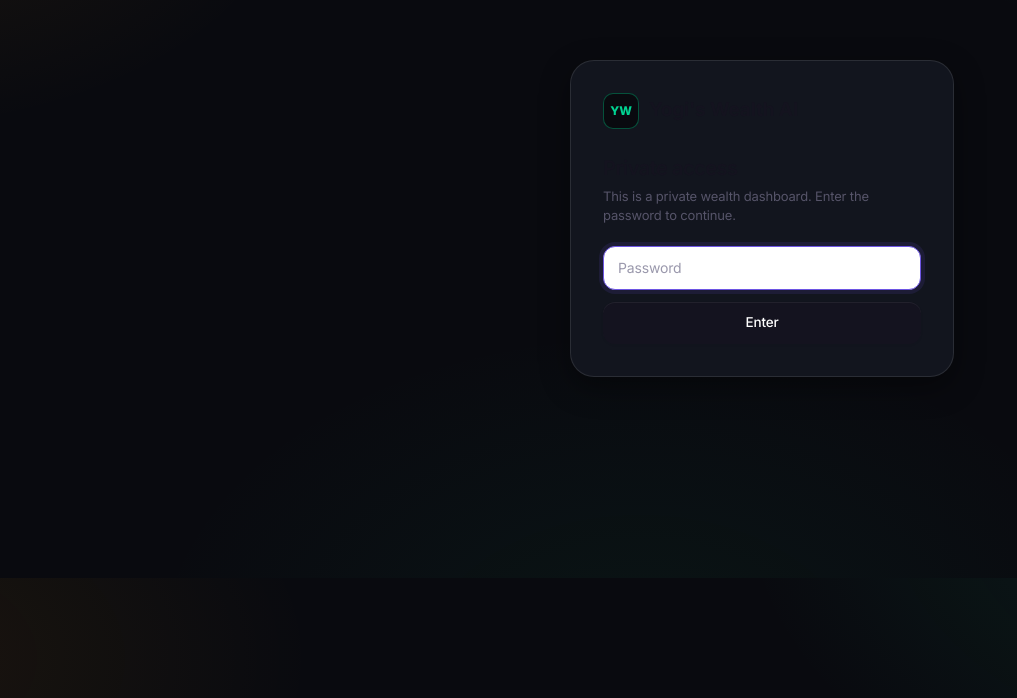
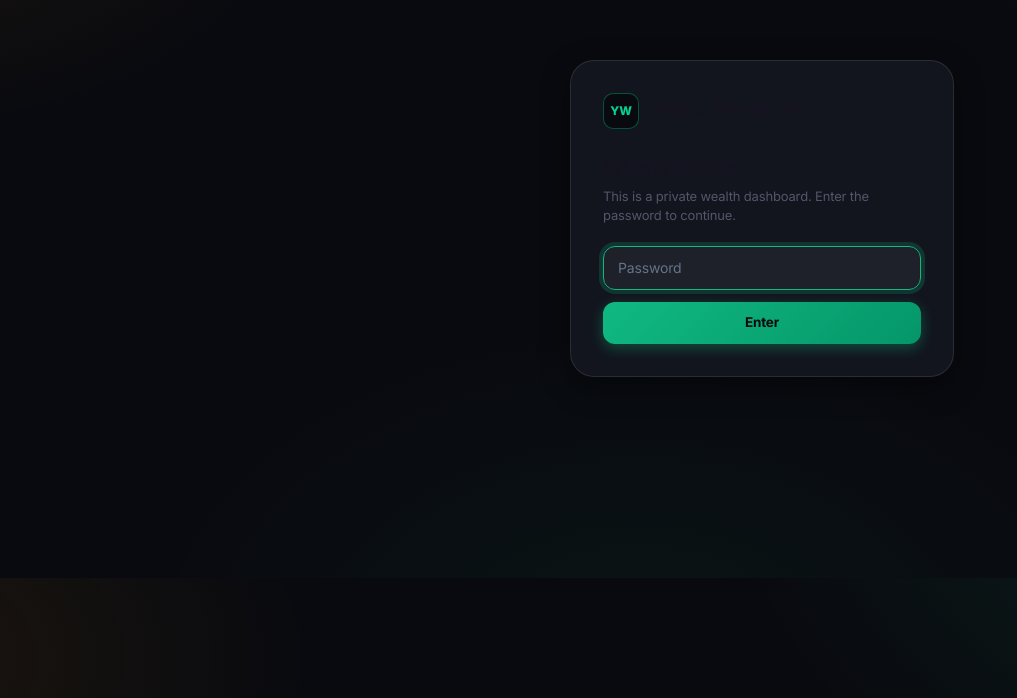
Before and after one commit to shameekyogi68/FinPilot, a Next.js app: page /login in a window 1280 px wide. Shown: the part 222-920 px from the top of the page, without its empty margins (0-1017 px from the left). Built offline with nearby package versions, Linux system fonts and the light colour scheme.

Commit message:
fix: remove white background from progress tracks and empty state icons

```diff
--- a/app/globals.css
+++ b/app/globals.css
@@ -266,11 +266,11 @@
     line-height: 1.4;
     border: 1px solid transparent;
   }
-  .pill-brand  { background: #F4F1FB; color: #4A30A8; border-color: rgba(109,85,227,0.18); }
-  .pill-gain   { background: #E8F7F0; color: #0E6A48; border-color: rgba(14,138,95,0.18); }
-  .pill-loss   { background: #FCEEEC; color: #A02727; border-color: rgba(214,59,59,0.18); }
-  .pill-warn   { background: #FCF3E1; color: #8A5612; border-color: rgba(199,122,31,0.20); }
-  .pill-neutral{ background: #F2F1F6; color: #4A4862; border-color: rgba(20,19,31,0.08); }
+  .pill-brand  { background: rgba(16, 185, 129, 0.15); color: #34D399; border-color: rgba(16, 185, 129, 0.35); }
+  .pill-gain   { background: rgba(16, 185, 129, 0.15); color: #34D399; border-color: rgba(16, 185, 129, 0.35); }
+  .pill-loss   { background: rgba(239, 68, 68, 0.15); color: #FCA5A5; border-color: rgba(239, 68, 68, 0.35); }
+  .pill-warn   { background: rgba(245, 158, 11, 0.15); color: #FCD34D; border-color: rgba(245, 158, 11, 0.35); }
+  .pill-neutral{ background: rgba(255, 255, 255, 0.08); color: #CBD5E1; border-color: rgba(255, 255, 255, 0.15); }
 
   /* ─── Premium button ─── */
   .btn-primary {
@@ -281,19 +281,18 @@
     height: 42px;
     padding: 0 18px;
     border-radius: 12px;
-    background: #14131F;
-    color: #FFFFFF;
+    background: linear-gradient(135deg, #10B981 0%, #059669 100%);
+    color: #090A0F;
     font-size: 13.5px;
-    font-weight: 500;
+    font-weight: 700;
     border: none;
     cursor: pointer;
-    box-shadow: 0 1px 2px rgba(20,19,31,0.10), inset 0 1px 0 rgba(255,255,255,0.06);
+    box-shadow: 0 4px 14px rgba(16, 185, 129, 0.35);
     transition: all 200ms ease;
   }
   .btn-primary:hover {
-    background: #1F1D2E;
     transform: translateY(-1px);
-    box-shadow: 0 8px 18px rgba(20,19,31,0.20);
+    box-shadow: 0 6px 20px rgba(16, 185, 129, 0.50);
   }
   .btn-primary:active { transform: scale(0.985); }
 
@@ -305,18 +304,18 @@
     height: 42px;
     padding: 0 18px;
     border-radius: 12px;
-    background: linear-gradient(180deg, #7A60E8, #6D55E3);
-    color: white;
+    background: linear-gradient(135deg, #10B981 0%, #059669 100%);
+    color: #090A0F;
     font-size: 13.5px;
-    font-weight: 500;
+    font-weight: 700;
     border: none;
     cursor: pointer;
-    box-shadow: 0 8px 18px rgba(109,85,227,0.30), inset 0 1px 0 rgba(255,255,255,0.18);
+    box-shadow: 0 8px 18px rgba(16,185,129,0.30);
     transition: all 200ms ease;
   }
   .btn-violet:hover {
     transform: translateY(-1px);
-    box-shadow: 0 12px 26px rgba(109,85,227,0.40);
+    box-shadow: 0 12px 26px rgba(16,185,129,0.40);
   }
 
   .btn-ghost {
@@ -327,119 +326,115 @@
     height: 40px;
     padding: 0 14px;
     border-radius: 12px;
-    background: transparent;
-    color: #4A4862;
+    background: rgba(255, 255, 255, 0.05);
+    color: #CBD5E1;
     font-size: 13px;
     font-weight: 500;
-    border: 1px solid rgba(20, 19, 31, 0.10);
+    border: 1px solid rgba(255, 255, 255, 0.12);
     cursor: pointer;
     transition: all 200ms ease;
   }
   .btn-ghost:hover {
-    background: #F4F1FB;
-    color: #4A30A8;
-    border-color: rgba(109,85,227,0.25);
+    background: rgba(255, 255, 255, 0.10);
+    color: #FFFFFF;
+    border-color: rgba(16,185,129,0.40);
   }
 
-  /* ─── Inputs (minimal) ─── */
+  /* ─── Inputs ─── */
   .field {
     width: 100%;
     height: 44px;
-    border: 1px solid rgba(20, 19, 31, 0.10);
+    border: 1px solid rgba(255, 255, 255, 0.12);
     border-radius: 12px;
     padding: 0 14px;
     font-size: 14px;
-    color: #14131F;
-    background: #FFFFFF;
+    color: #FFFFFF;
+    background: rgba(255, 255, 255, 0.05);
     outline: none;
     transition: all 200ms ease;
   }
-  .field::placeholder { color: #9A98AC; }
-  .field:hover { border-color: rgba(20, 19, 31, 0.18); }
+  .field::placeholder { color: #64748B; }
+  .field:hover { border-color: rgba(255, 255, 255, 0.20); }
   .field:focus {
-    border-color: #6D55E3;
-    box-shadow: 0 0 0 4px rgba(109,85,227,0.12);
+    border-color: #10B981;
+    box-shadow: 0 0 0 4px rgba(16,185,129,0.20);
   }
 
-  /* shadcn input overrides */
   input[type="text"], input[type="number"], input[type="email"],
   input[type="password"], input[type="date"], textarea, select,
   [data-slot="input"], [data-slot="textarea"] {
     height: 44px !important;
-    border: 1px solid rgba(20, 19, 31, 0.10) !important;
+    border: 1px solid rgba(255, 255, 255, 0.12) !important;
     border-radius: 12px !important;
     padding: 0 14px !important;
     font-size: 14px !important;
-    color: #14131F !important;
-    background: #FFFFFF !important;
+    color: #FFFFFF !important;
+    background: rgba(255, 255, 255, 0.05) !important;
     transition: all 200ms ease !important;
   }
   input:focus, textarea:focus, select:focus,
   [data-slot="input"]:focus, [data-slot="textarea"]:focus {
     outline: none !important;
-    border-color: #6D55E3 !important;
-    box-shadow: 0 0 0 4px rgba(109,85,227,0.12) !important;
+    border-color: #10B981 !important;
+    box-shadow: 0 0 0 4px rgba(16,185,129,0.20) !important;
   }
   [data-slot="button"][data-variant="default"] {
-    background: #14131F !important;
-    color: white !important;
+    background: linear-gradient(135deg, #10B981 0%, #059669 100%) !important;
+    color: #090A0F !important;
     border-radius: 12px !important;
     height: 42px !important;
-    font-weight: 500 !important;
-    box-shadow: 0 1px 2px rgba(20,19,31,0.10) !important;
-  }
-  [data-slot="button"][data-variant="default"]:hover {
-    background: #1F1D2E !important;
-    box-shadow: 0 8px 18px rgba(20,19,31,0.18) !important;
+    font-weight: 700 !important;
+    box-shadow: 0 4px 14px rgba(16,185,129,0.35) !important;
   }
   [data-slot="button"][data-variant="outline"] {
-    background: #FFFFFF !important;
-    color: #4A4862 !important;
-    border: 1px solid rgba(20, 19, 31, 0.10) !important;
+    background: rgba(255, 255, 255, 0.05) !important;
+    color: #CBD5E1 !important;
+    border: 1px solid rgba(255, 255, 255, 0.12) !important;
     border-radius: 12px !important;
     height: 40px !important;
   }
   [data-slot="button"][data-variant="outline"]:hover {
-    border-color: rgba(109,85,227,0.30) !important;
-    color: #4A30A8 !important;
-    background: #F4F1FB !important;
+    border-color: rgba(16,185,129,0.40) !important;
+    color: #FFFFFF !important;
+    background: rgba(255, 255, 255, 0.10) !important;
   }
 
   /* Focus ring */
   button:focus-visible, a:focus-visible, [role="button"]:focus-visible {
     outline: none;
-    box-shadow: 0 0 0 3px rgba(109,85,227,0.18) !important;
+    box-shadow: 0 0 0 3px rgba(16,185,129,0.25) !important;
   }
 
   /* ─── Progress ─── */
   .progress-track {
-    height: 6px;
-    background: #F0EEF5;
+    height: 8px;
+    background: rgba(255, 255, 255, 0.10);
     border-radius: 999px;
     overflow: hidden;
+    border: 1px solid rgba(255, 255, 255, 0.05);
   }
   .progress-fill {
     height: 100%;
     border-radius: 999px;
-    background: linear-gradient(90deg, #A48FF6, #6D55E3);
+    background: linear-gradient(90deg, #10B981, #059669);
     transition: width 800ms cubic-bezier(0.25, 0.46, 0.45, 0.94);
   }
-  .progress-fill.gain { background: linear-gradient(90deg, #2DC295, #0E8A5F); }
-  .progress-fill.warn { background: linear-gradient(90deg, #F2B168, #C77A1F); }
-  .progress-fill.loss { background: linear-gradient(90deg, #ED6F6F, #D63B3B); }
+  .progress-fill.gain { background: linear-gradient(90deg, #10B981, #059669); }
+  .progress-fill.warn { background: linear-gradient(90deg, #F59E0B, #D97706); }
+  .progress-fill.loss { background: linear-gradient(90deg, #EF4444, #B91C1C); }
 
   /* ─── Toggle ─── */
   .toggle {
     width: 40px; height: 22px;
     border-radius: 999px;
-    background: #E2E0EA;
+    background: rgba(255, 255, 255, 0.20);
     position: relative;
     cursor: pointer;
     transition: background 250ms ease;
     border: none;
     padding: 0;
   }
-  .toggle.on { background: #6D55E3; }
+  .toggle.on { background: #10B981; }
   .toggle::after {
     content: '';
     position: absolute;
--- a/components/investments/InvestmentsClient.tsx
+++ b/components/investments/InvestmentsClient.tsx
@@ -305,9 +305,9 @@ function PortfolioView({
       {/* Holdings */}
       {summary.holdings.length === 0 ? (
         <div className="surface-card p-14 text-center">
-          <div className="w-12 h-12 rounded-2xl bg-[#F4F1FB] flex items-center justify-center mx-auto mb-4 text-[20px]">📈</div>
-          <p className="text-[15px] font-semibold text-[#14131F]">No holdings yet</p>
-          <p className="text-[13px] text-[#565469] mt-1">Add what you actually hold — stocks, mutual funds, FDs, gold.</p>
+          <div className="w-12 h-12 rounded-2xl bg-white/5 border border-white/10 flex items-center justify-center mx-auto mb-4 text-[20px]">📈</div>
+          <p className="text-[15px] font-bold text-white">No holdings yet</p>
+          <p className="text-[13px] text-slate-400 mt-1">Add what you actually hold — stocks, mutual funds, FDs, gold.</p>
         </div>
       ) : (
         <div className="grid lg:grid-cols-2 gap-3">
```
